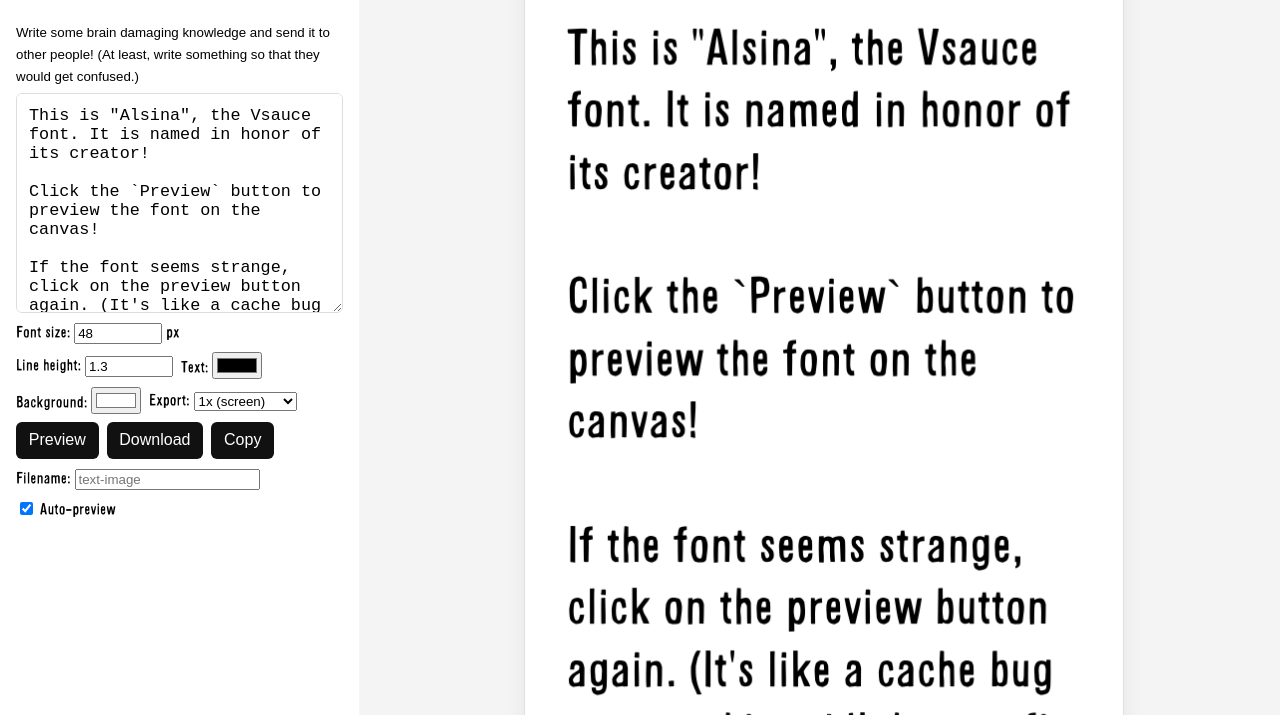
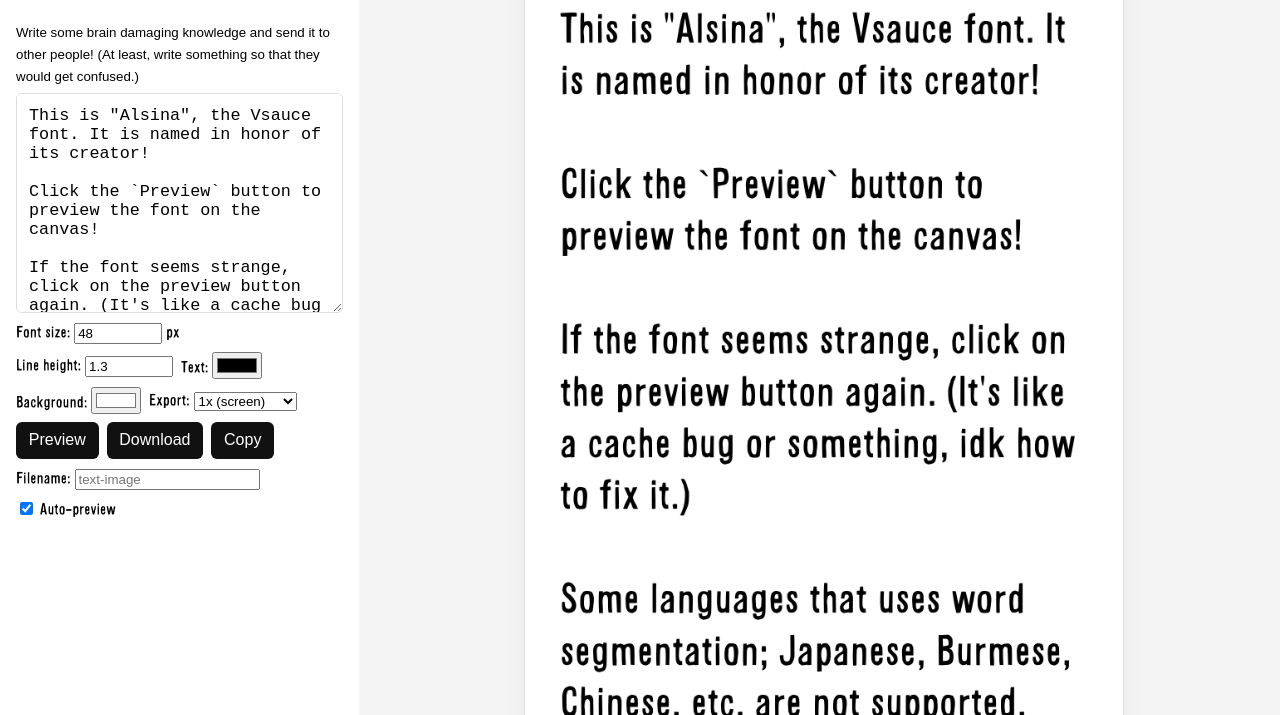
Before and after one commit to ppzh0/bored, a plain HTML site: page index.html in a window 1280 px wide. Shown: the part 85-800 px from the top of the page. Drawn offline with Linux system fonts and the light colour scheme.

Commit message:
updated canvas width

```diff
--- a/src/js/text-app.script.js
+++ b/src/js/text-app.script.js
@@ -6,9 +6,10 @@ let options = {
     fontSize: 48, // px
     lineHeightMultiplier: 1.3,
     fontFamily: 'Alsina, Comic Sans MS, sans-serif',
+    // fontFamily: 'InstrumentSerif, KTX, nth, RAGE, Alsina, Comic Sans MS, sans-serif',
     paddingY: 96, // will be scaled with fontSize on generate
     paddingX: 42,
-    canvasCssWidth: 600, // constant CSS width for canvas across devices
+    canvasCssWidth: 720, // constant CSS width for canvas across devices
     bgColor: '#ffffff',
     textColor: '#000000'
 };
```
Also changed, not shown: src/style/text-app.style.css (+20 -0 lines).
